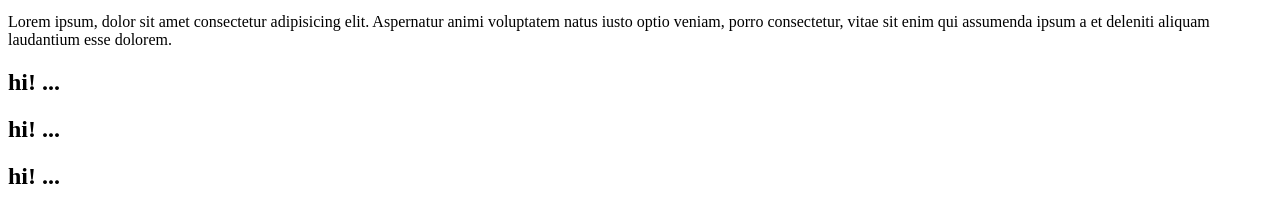
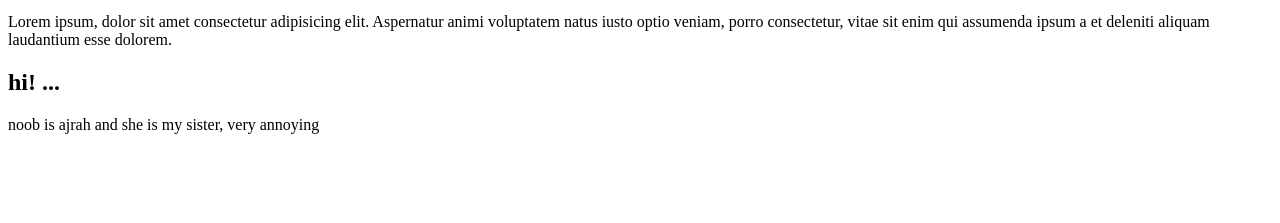
Before and after one commit to ansharah953-lab/ansharahfolder, a plain HTML site: page index.html in a window 1280 px wide. Shown: the part 101-324 px from the top of the page. Drawn offline with Linux system fonts and the light colour scheme.

Commit message:
Update index.html

```diff
--- a/index.html
+++ b/index.html
@@ -11,8 +11,7 @@
     <P>Lorem ipsum, dolor sit amet consectetur adipisicing elit. Aspernatur animi voluptatem natus iusto optio veniam, porro consectetur, vitae sit enim qui assumenda ipsum a et deleniti aliquam laudantium esse dolorem.</P>
 
     <h2>hi! ...</h2>
-    <h2>hi! ...</h2>
-    <h2>hi! ...</h2>
+   <p>noob is ajrah and she is my sister, very annoying</p>
 
 </body>
 </html>
```
